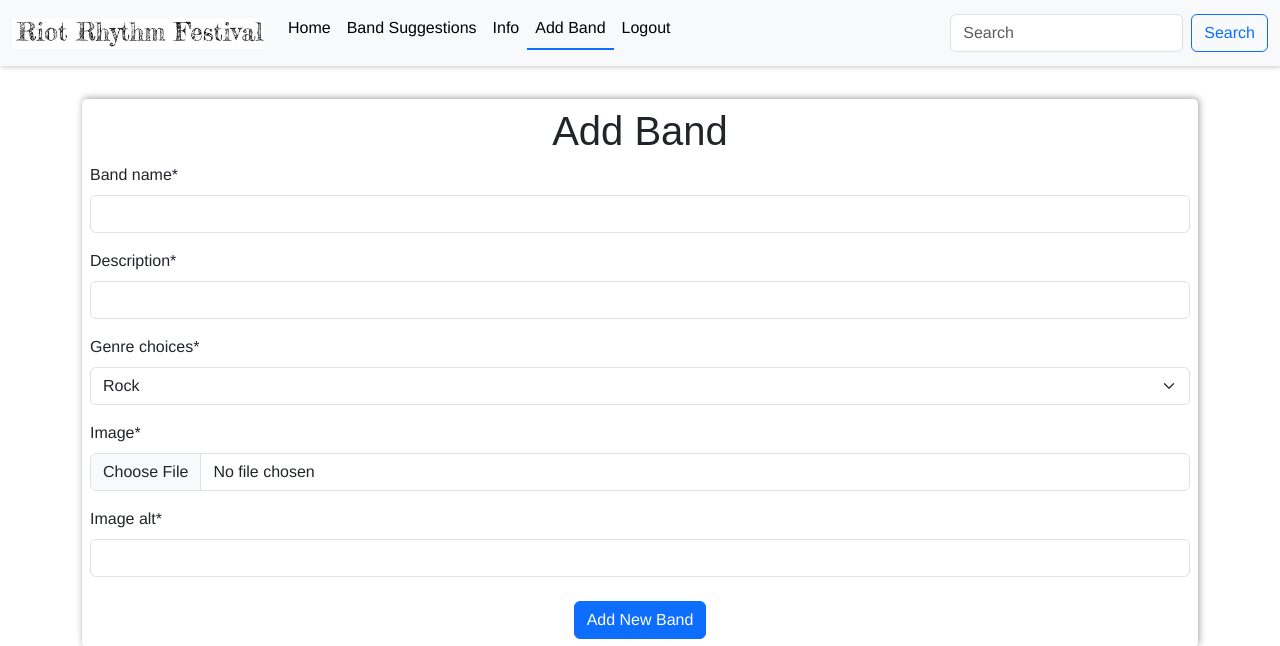
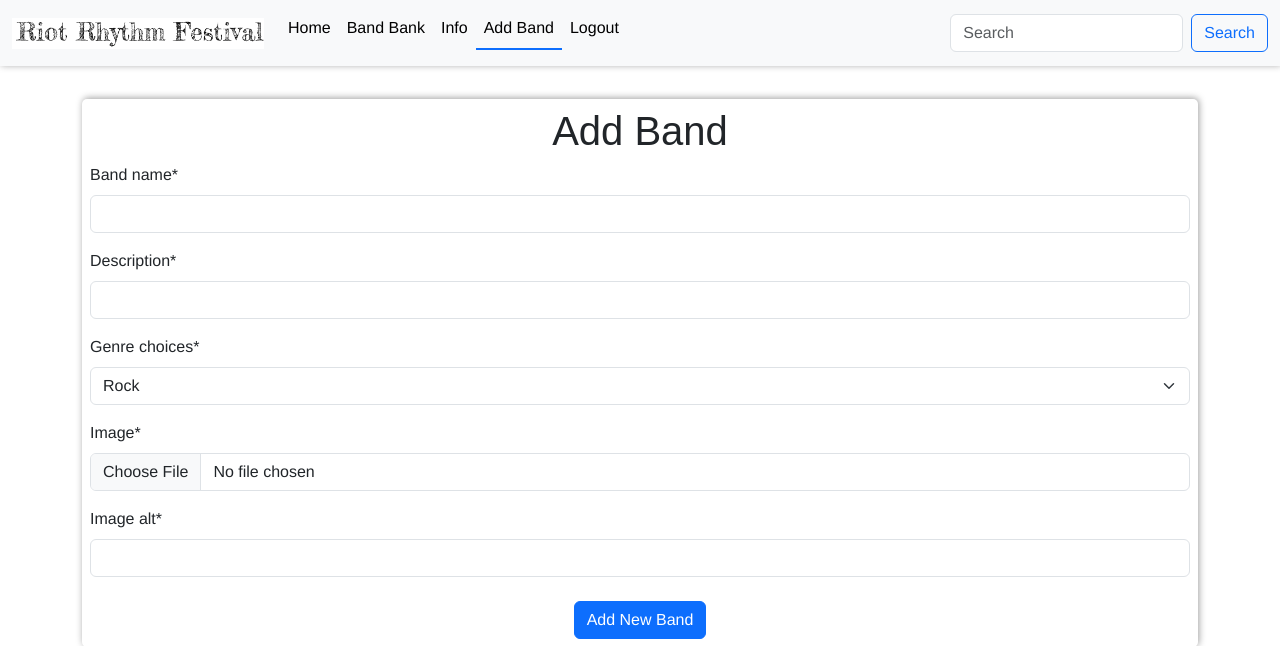
Before and after one commit to JorgenDIF/PP4-Riot-Rythm-Festival, a Django app: page /bands/ in a window 1280 px wide. Shown: the top 646 px of the page. Run offline with Django 4.2, Linux system fonts and the light colour scheme; the visitor is signed in with stand-in values (Sample User, id 1); parts of the project's set-up code (start-up, migrations or seed data) failed here and were passed over; some libraries are stand-ins or nearby versions.

Commit message:
Rename 'band_suggestions' to 'band_bank'
Updated all references, UI elements, and database schema from 'band_suggestions' to 'band_bank' to better reflect its purpose as a general repository for user-contributed band information.

```diff
--- a/bands/templates/bands/band_suggestions.html
+++ b/bands/templates/bands/band_bank.html
@@ -1,11 +1,11 @@
 {% extends "base.html" %}
 
 
-{% block title%}Band Suggestions{% endblock %}
+{% block title%}Band Bank{% endblock %}
 
 {% block content %}
 <h1 class="text-center p-2">
-    Band Suggestions
+    Band Bank
 </h1>
 
 <div class="container d-flex flex-row flex-wrap justify_content-center">
--- a/bands/urls.py
+++ b/bands/urls.py
@@ -3,5 +3,5 @@ from .views import AddBand, Bands
 
 urlpatterns = [
     path('', AddBand.as_view(), name='add_band'),
-    path('band_suggestions/', Bands.as_view(), name='band.suggestions'),
+    path('band_bank/', Bands.as_view(), name='band.bank'),
 ]
--- a/bands/views.py
+++ b/bands/views.py
@@ -8,7 +8,7 @@ from .forms import BandsForm
 
 class Bands(ListView):
     """_View all bands_"""
-    template_name = 'bands/band_suggestions.html'
+    template_name = 'bands/band_bank.html'
     model = Band
     context_object_name = 'bands'
     ordering = ['band_name']
--- a/templates/includes/header.html
+++ b/templates/includes/header.html
@@ -16,7 +16,7 @@
                 <a class="nav-link {% if url_name == 'home' %}active{% endif %}" aria-current="page" href="{% url 'home' %}">Home</a>
               </li>
               <li class="nav-item">
-                <a class="nav-link {% if url_name == 'band.suggestions' %}active{% endif %}" href="{% url 'band.suggestions' %}">Band Suggestions</a>
+                <a class="nav-link {% if url_name == 'band.bank' %}active{% endif %}" href="{% url 'band.bank' %}">Band Bank</a>
               </li>
               <li class="nav-item">
                 <a class="nav-link" href="#">Info</a>
```
